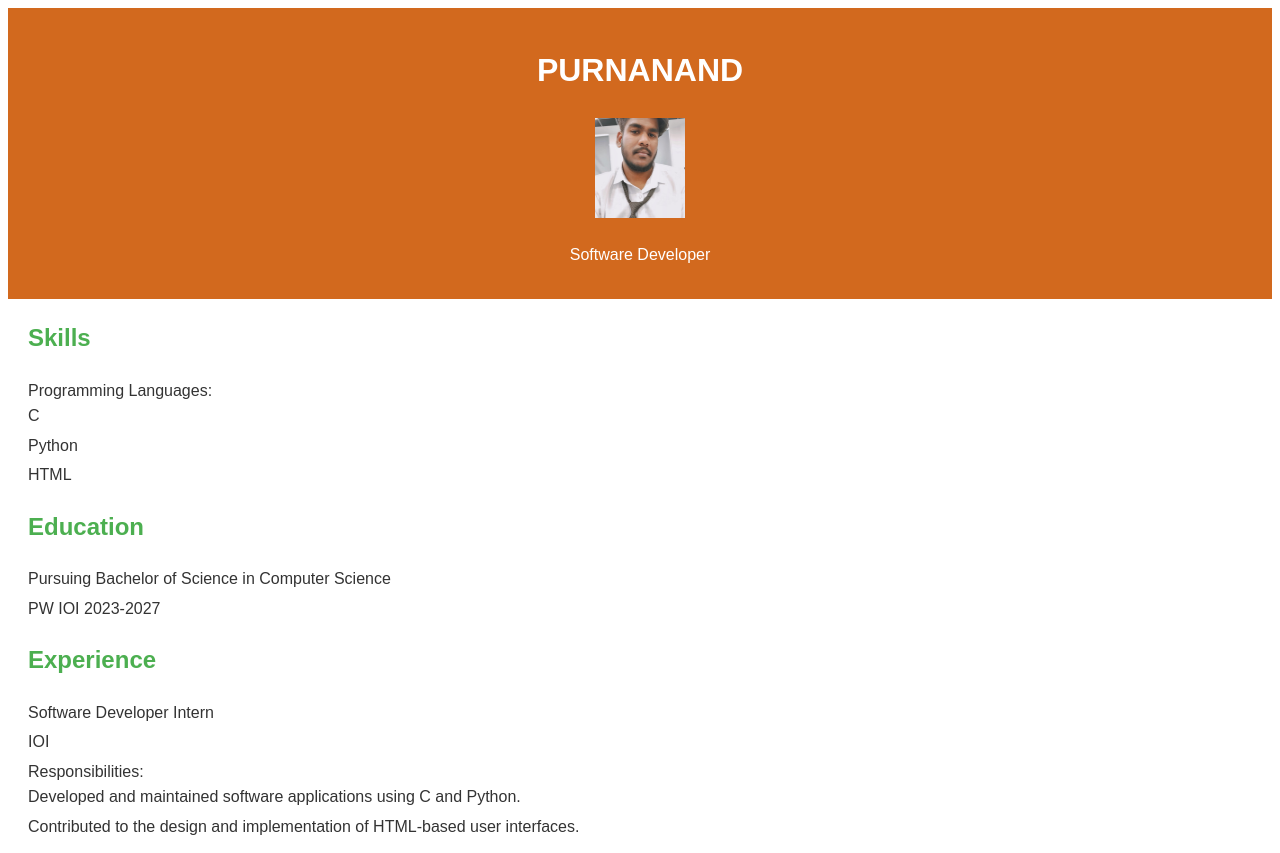
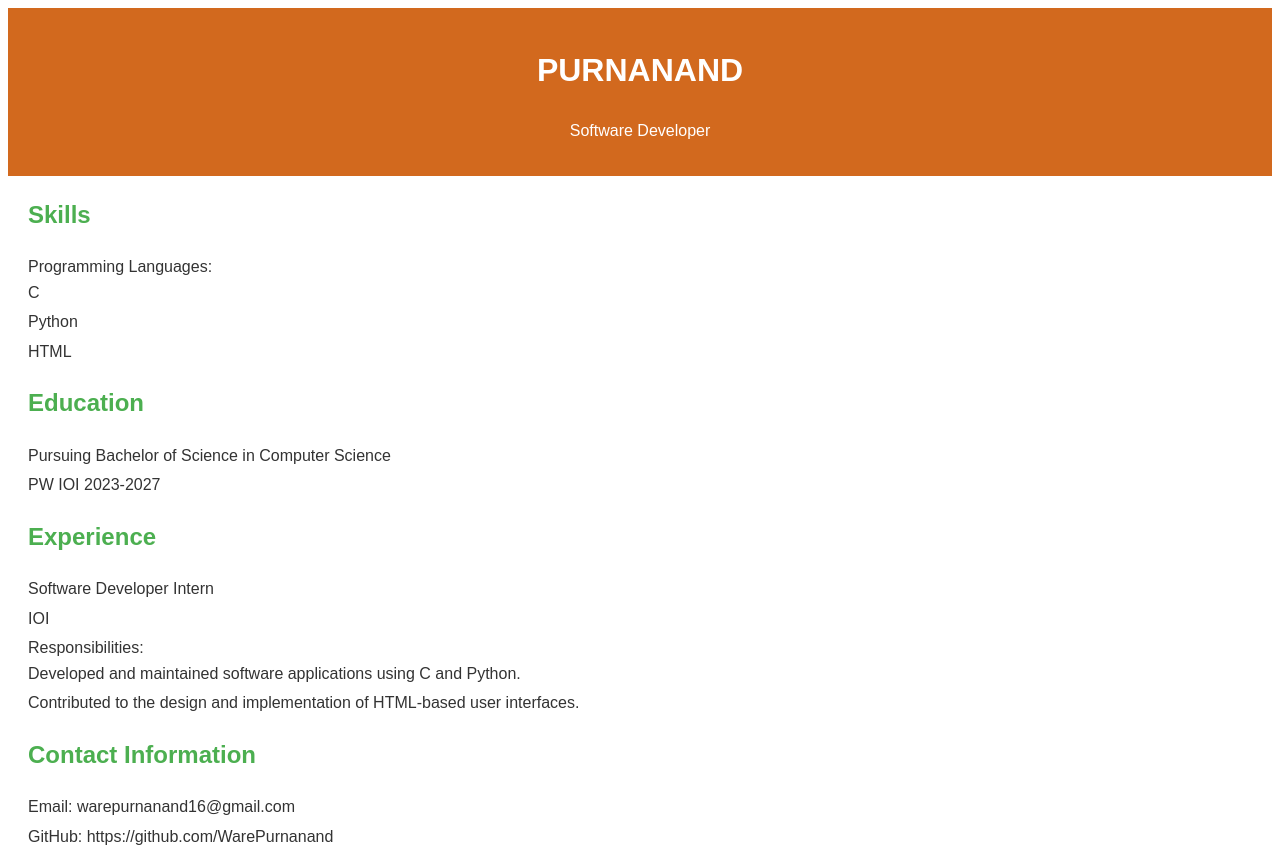
Before and after one commit to WarePurnanand/Resume-V1, a plain HTML site: page index.html in a window 1280 px wide. Shown: the top 853 px of the page. Drawn offline with Linux system fonts and the light colour scheme; files whose address does not match are found by name.

Commit message:
Update index.html

```diff
--- a/index.html
+++ b/index.html
@@ -41,8 +41,7 @@
 <body>
   <header>
     <h1>PURNANAND</h1>
-    <img src="C:\Users\Prabhakar ware\OneDrive\Desktop\Resume V1\WhatsApp Image 2024-01-29 at 23.47.39_de672a87.jpg"
-      width="90" height="100" align="center left">
+
     <!-- header { img-align: left; padding: 2px;
       background-color: #f2f2f2; } img { max-width: 10px; max-height: 10px;
        border-radius: 5%; margin-right: 2px; }> -->
```
